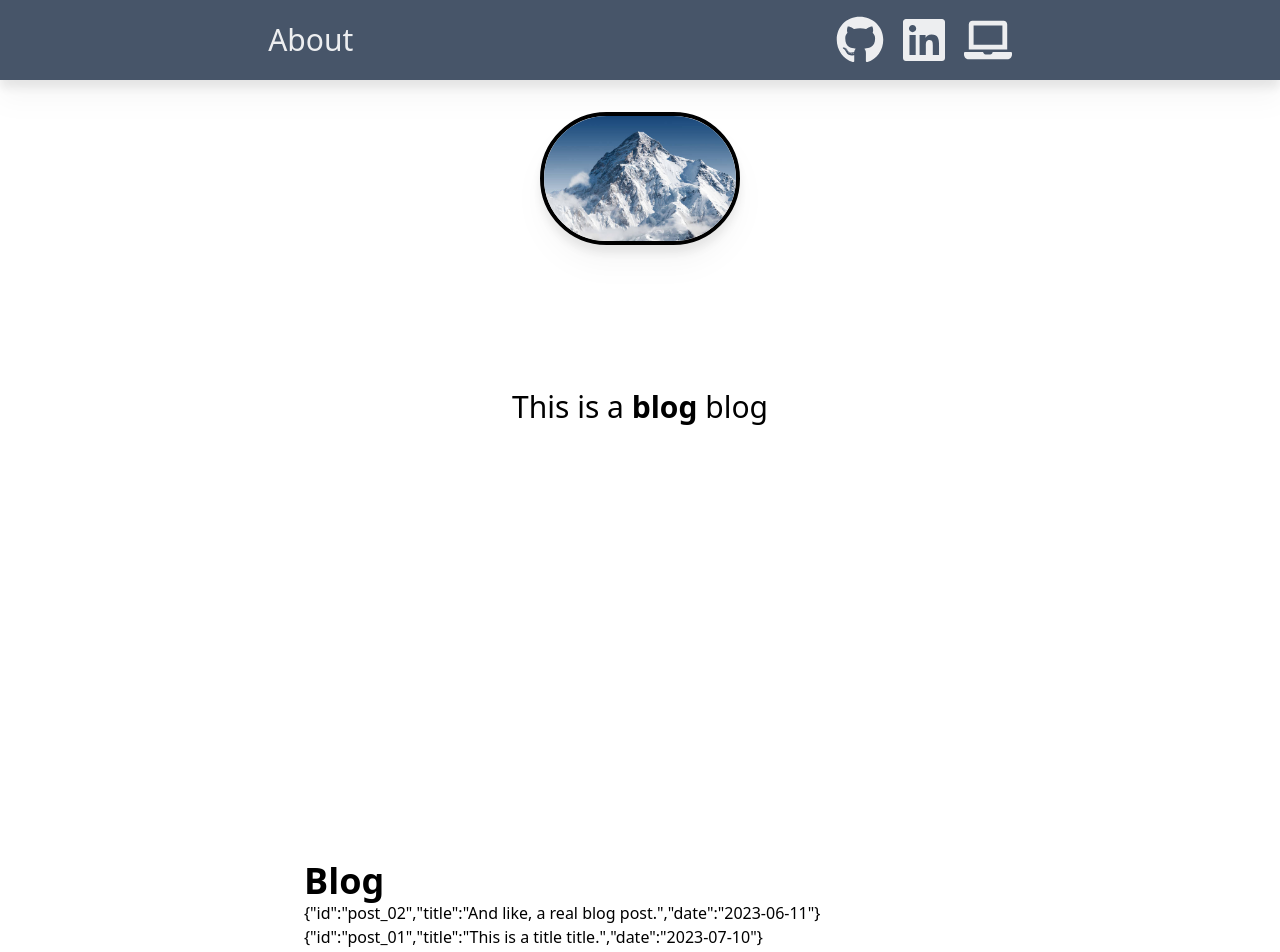
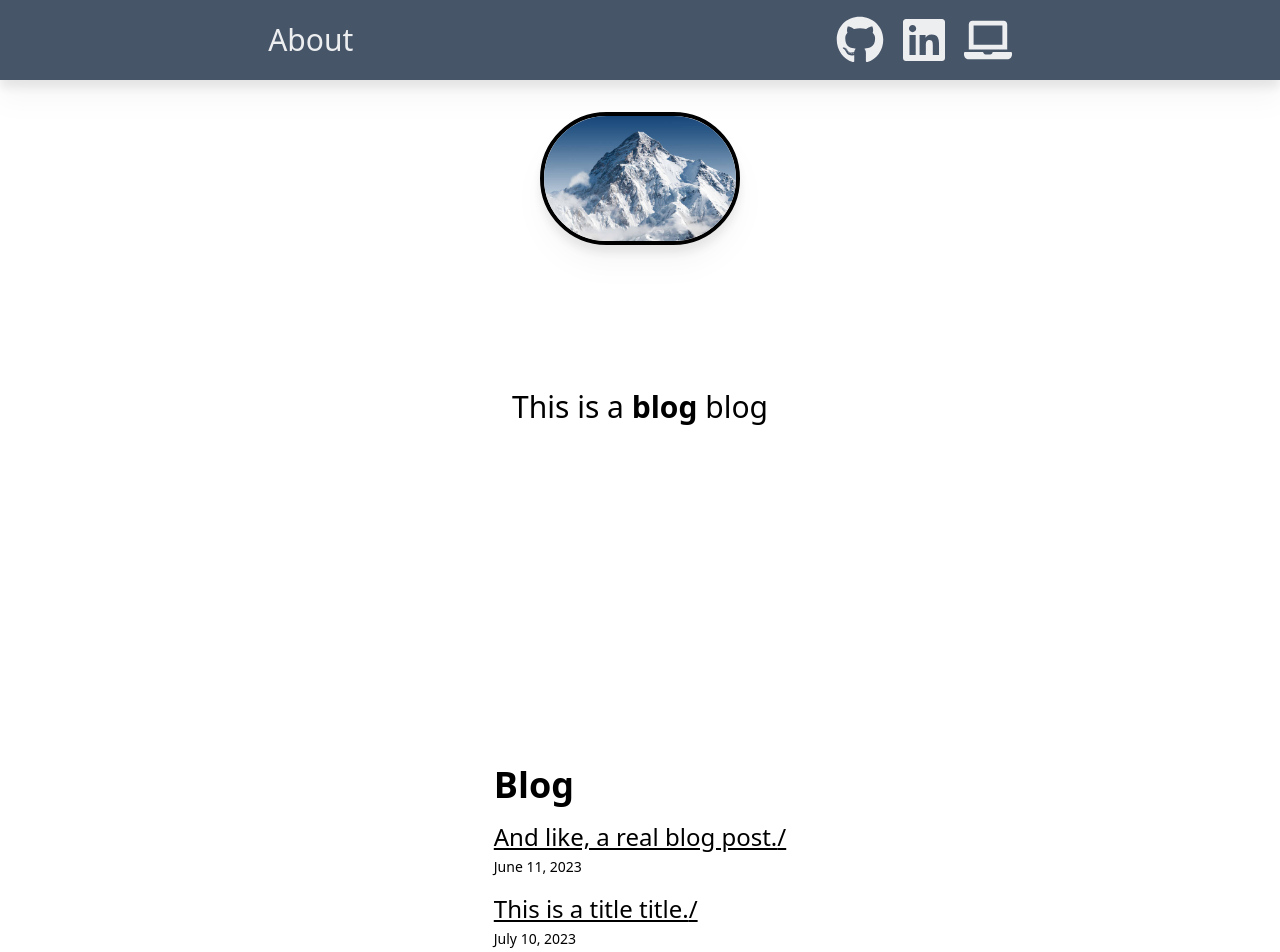
Before and after one commit to er1927/blog-blog, a Next.js app: page / in a window 1280 px wide. Shown: the top 952 px of the page. Built offline with nearby package versions, Linux system fonts and the light colour scheme.

Commit message:
Replaced the JSON stringify function to access posts with the ListItem component.

```diff
--- a/app/components/Posts.tsx
+++ b/app/components/Posts.tsx
@@ -1,5 +1,7 @@
 import React from 'react';
 import { getSortedPostsData } from '@/lib/posts';
+import ListItem  from './ListItem';
+
 function Posts() {
     const posts = getSortedPostsData()
 
@@ -8,7 +10,8 @@ function Posts() {
         <h2 className="text-4xl font-bold dark:text-white/90"> Blog </h2>
         <ul className="w-full">
         {posts.map(post => (
-            JSON.stringify(post)
+            // JSON.stringify(post)
+            <ListItem key={post.id} post={post} />
         ))}
         </ul>
     </section>
```
